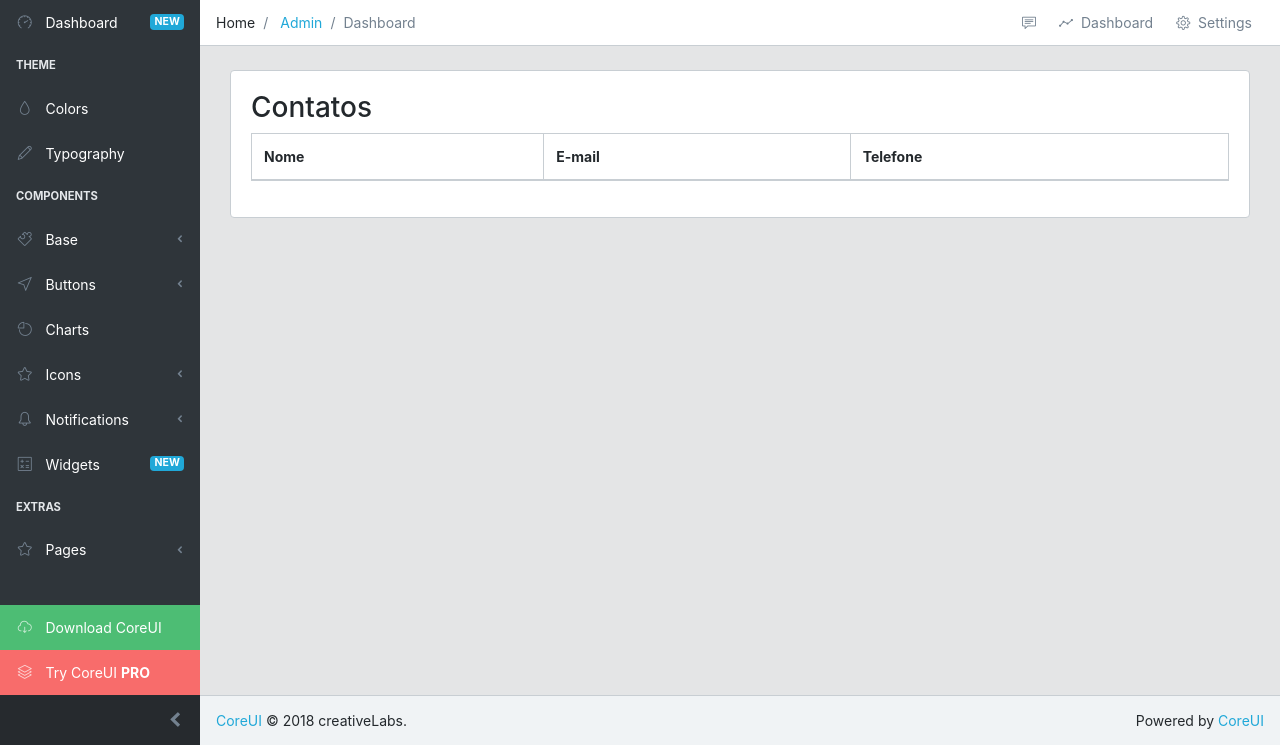
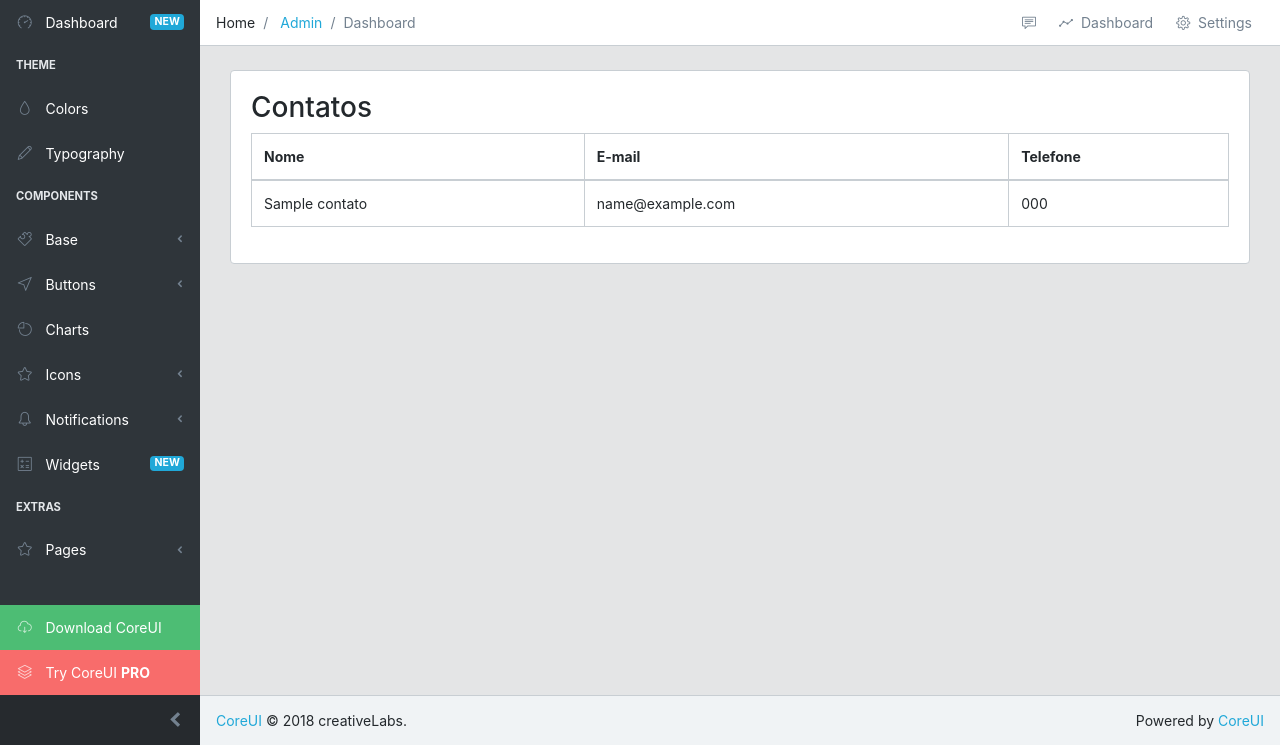
Before and after one commit to gileno/curso-ensinar, a Flask app: template web/templates/inicio.html in a window 1280 px wide. Shown: the part 55-800 px from the top of the page. Run offline with Flask 2, Linux system fonts and the light colour scheme; the template is opened without the code that fills it: most values are stand-ins (such as "Sample title", 1, 10 or a date in 2020); lists and menus that the app fills with data are empty; some libraries are stand-ins or nearby versions.

Commit message:
adicionando html

```diff
--- a/web/templates/inicio.html
+++ b/web/templates/inicio.html
@@ -348,7 +348,13 @@
                             </tr>
                         </thead>
                         <tbody>
-
+                            {% for contato in contatos %}
+                            <tr>
+                                <td>{{ contato.nome }}</td>
+                                <td>{{ contato.email }}</td>
+                                <td>{{ contato.telefone }}</td>
+                            </tr>
+                            {% endfor %}
                         </tbody>
                     </table>
                 </div>
```
